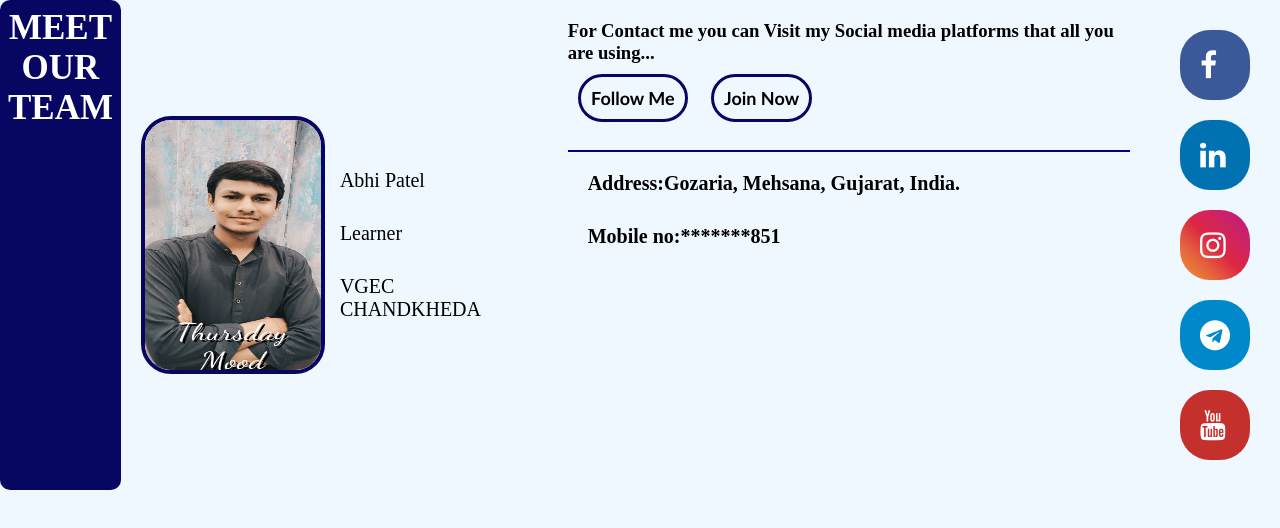
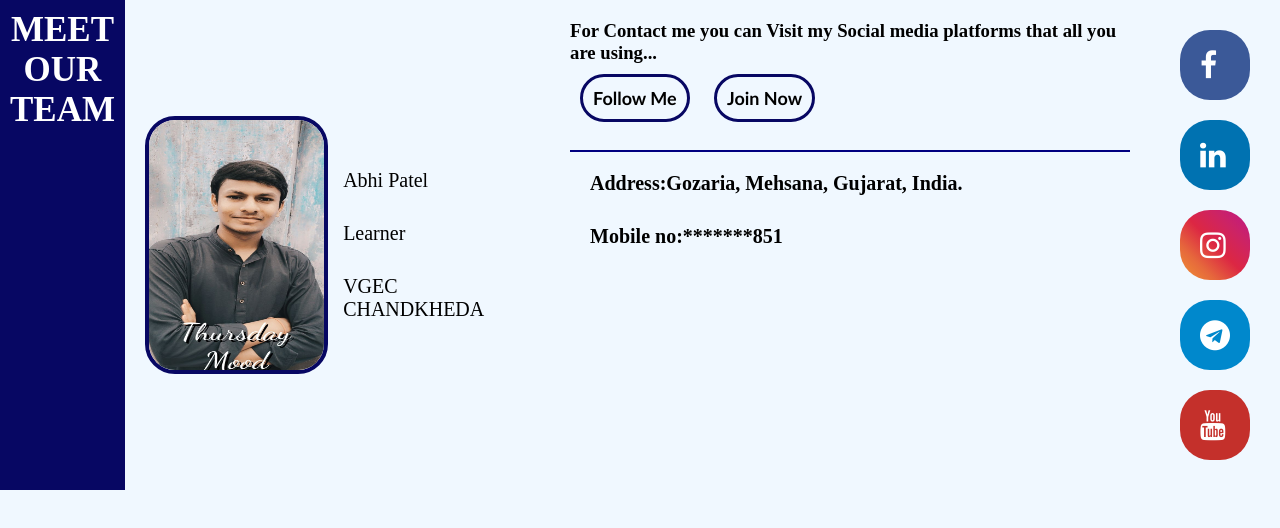
Before and after one commit to abhipatel2005/Website, a plain HTML site: page CONTACT(prctise).html in a window 1280 px wide. Drawn offline with Linux system fonts and the light colour scheme.

Commit message:
Updated Some Code

```diff
--- a/contact.css
+++ b/contact.css
@@ -15,13 +15,11 @@ header{
 color:white;
 background-color:rgb(7, 7, 99);
 font-size: 35px;
-font-weight:600;
 text-align: center;
-padding:8px;
+padding:10px;
 width:min-content;
 font-family:Copperplate Gothic;
-border-radius:10px;
-font-weight:600;
+font-weight:bold;
 transform:translate(20);
 transition:all 1s;
 }
@@ -41,7 +39,6 @@ font-size: 20px;
 display: flex;
 padding: 10px;
 margin: 10px;
-max-width:100%;
 align-items:center;
 }
 .founder li{
@@ -52,11 +49,7 @@ align-items:center;
     max-width:100%;
     align-items: center;
 }
-/* .vl{
-    border:1px solid navy;
-    max-height:100%;
 
-} */
 p{
 font-family:Copperplate Gothic;
 font-weight:400;
@@ -181,7 +174,7 @@ animation:shake 2s ease-in-out infinite alternate-reverse both;
         max-width:250px;
         border-radius:30px;
         border: 0px solid black;
-        box-shadow:5px 8px 8px gray;
+        box-shadow:5px 5px 5px gray;
     }
     li{
         padding-bottom:10px;
@@ -198,5 +191,4 @@ animation:shake 2s ease-in-out infinite alternate-reverse both;
     .share p{
         font-size:1.2rem;
     }
-
 }
```
